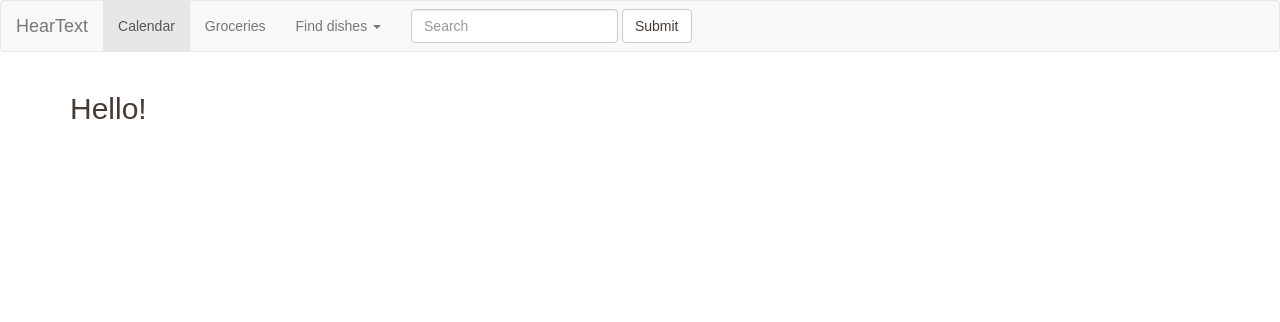
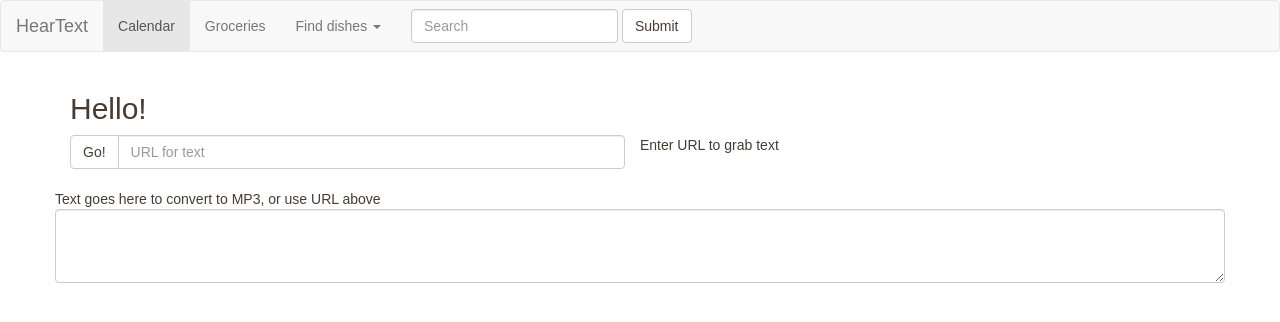
Before and after one commit to scottstanie/heartext, a Django app: page / in a window 1280 px wide. Shown: the top 322 px of the page. Run offline with Django 3.2, Linux system fonts and the light colour scheme; some libraries are stand-ins or nearby versions; some web fonts are replaced.

Commit message:
setup basic urls, views and js

```diff
--- a/heartext/settings.py
+++ b/heartext/settings.py
@@ -59,6 +59,7 @@ MIDDLEWARE_CLASSES = [
 ]
 
 ROOT_URLCONF = 'heartext.urls'
+APPEND_SLASH = True
 
 TEMPLATES = [
     {
--- a/heartext/static/heartext/js/main.js
+++ b/heartext/static/heartext/js/main.js
@@ -9,43 +9,31 @@ $(document).ready(function() {
         }
     });
 
-    // Api call for the tags for autocomplete
-    // https://select2.github.io/examples.html
-    // var selectDropDowns = $('.select-multiple');
-    // if (selectDropDowns) {
-    //     // console.log(selectDropDowns);
-    //     for (var i = 0; i < selectDropDowns.length; i++) {
-    //         model = $(selectDropDowns[i]).data('model');
-    //         $(selectDropDowns[i]).select2({
-    //             placeholder: 'Start typing for ' + model + ' ...',
-    //             // To include data here, the elements need a "text" field,
-    //             //      as well as the id field
-    //             // data: data
-    //         });
-    //         fetchDataAndAppend('/api/' + model, {}, $(selectDropDowns[i]));
-    //     }
 
-    // }
+    $('#input-url-button').on('click', function() {
+        var inputUrl = $('#input-url').data('grocery-id');
 
-    $('.grocery-checkbox').change(function() {
-        var groceryId = $(this).data('grocery-id');
-        var groceryType = $(this).data('grocery-type');
-        var checked = this.checked;
-        console.log('clicked', groceryId, checked);
-        postGroceryUpdate(groceryId, groceryType, checked)
+        console.log('input url', input-url);
+        fetchTextAndInsert(url);
     });
 
-     $('.course-checkbox').change(function() {
-        var dishId = $(this).data('dish-id');
-        var mealId = $(this).data('meal-id');
-        var attribute = $(this).data('attribute');
-        var checked = this.checked;
-        console.log('clicked', dishId, mealId, attribute, checked);
-        postCourseUpdate(dishId, mealId, attribute, checked)
-    });
 
 });
 
+
+function fetchTextAndInsert(url) {
+    var $get = $.ajax({
+        type: 'POST',
+        url: '/parse/',
+        contentType: 'application/json',
+        dataType: 'json',
+        data: JSON.stringify(url),
+        success: function(data) {
+            console.log("Success getting", url);
+            $('#text-input').val(data);
+        }
+    });
+}
 
 function getCookie(name) {
     var cookieValue = null;
@@ -63,64 +51,7 @@ function getCookie(name) {
     return cookieValue;
 }
 
-function postGroceryUpdate(groceryId, groceryType, checked) {
-    var $posting = $.ajax({
-            type: 'POST',
-            url: '/groceryupdate/',
-            contentType: 'application/json',
-            dataType: 'json',
-            data: JSON.stringify({
-                groceryId: groceryId,
-                groceryType: groceryType,
-                checked: checked
-            })
-    });
-    $posting.done(function(data) {
-        console.log('Finished grocery ID', groceryId);
-        // window.location.reload();
-    });
-}
 
-
-function fetchDataAndAppend(url, data, jqueryElement) {
-    var $get = $.ajax({
-        type: 'GET',
-        url: url,
-        contentType: 'application/json',
-        dataType: 'json',
-        data: JSON.stringify(data),
-        success: function(data) {
-            console.log("Success getting", url);
-            appendApiData(data, jqueryElement);
-        }
-    });
-}
-
-function appendApiData(data, jqueryElement) {
-    for (var i = 0; i < data.length; i++) {
-        jqueryElement.append('<option value="' + data[i].id + '">' + data[i].name + '</option>');
-    }
-}
-
-
-function postCourseUpdate(dishId, mealId, attribute, checked) {
-    var $posting = $.ajax({
-            type: 'POST',
-            url: '/courseupdate/',
-            contentType: 'application/json',
-            dataType: 'json',
-            data: JSON.stringify({
-                dishId: dishId,
-                mealId: mealId,
-                attribute: attribute,
-                checked: checked
-            })
-    });
-    $posting.done(function(data) {
-        console.log('Finished posting dish ID', dishId, 'mealId', mealId);
-        // window.location.reload();
-    });
-}
 
 function csrfSafeMethod(method) {
     // these HTTP methods do not require CSRF protection
--- a/heartext/templates/heartext/index.html
+++ b/heartext/templates/heartext/index.html
@@ -3,6 +3,26 @@
 {% block body %}
 
 <div class="container">
-    <h2>Hello!</h2>
+  <h2>Hello!</h2>
+  <div class="row">
+    Enter URL to grab text
+    <div class="col-lg-6">
+      <div class="input-group">
+        <span class="input-group-btn">
+          <button id="input-url-btn" class="btn btn-default" type="button">Go!</button>
+        </span>
+        <input id="input-url" type="text" class="form-control" placeholder="URL for text">
+
+      </div><!-- /input-group -->
+    </div><!-- /.col-lg-6 -->
+  </div><!-- /.row -->
+  <br>
+  <div class="row">
+    Text goes here to convert to MP3, or use URL above
+    <textarea id="text-input" class="form-control" rows="3"></textarea>
+  </div>
+
 </div>
+
+
 {% endblock %}
--- a/heartext/urls.py
+++ b/heartext/urls.py
@@ -20,5 +20,7 @@ import views
 urlpatterns = [
     url(r'^admin/', admin.site.urls),
     url(r'^polly/', include('polly.urls', namespace="polly")),
-    url(r'^$', views.index, name="index")
+    url(r'^$', views.index, name="index"),
+    url(r'^convert/?$', views.convert, name="convert"),
+    url(r'^parse/?$', views.convert, name="parse"),
 ]
--- a/heartext/views.py
+++ b/heartext/views.py
@@ -1,5 +1,24 @@
 from django.shortcuts import render
+from django.http import JsonResponse  # HttpResponse, HttpResponseRedirect
 
 
 def index(request):
     return render(request, 'heartext/index.html')
+
+
+def convert(request):
+    """Converts a block of text into an mp3
+
+    Text is sent as JSON through request.POST
+    """
+    return JsonResponse({"OK": True})
+
+
+def parse(request):
+    """Gets the URL submitted and returns the text from it
+    """
+    return JsonResponse({"OK": True})
+
+
+def pdf_to_text(pdf_document):
+    pass
```
